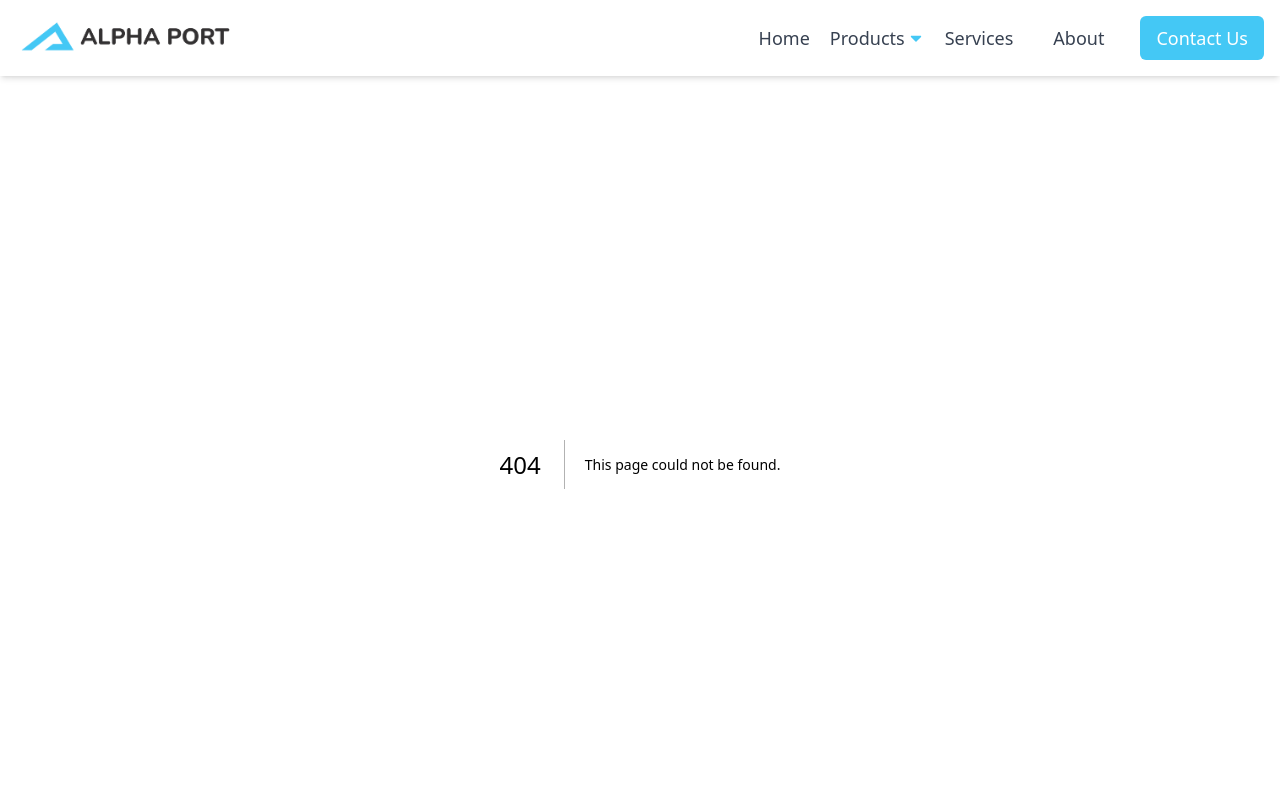
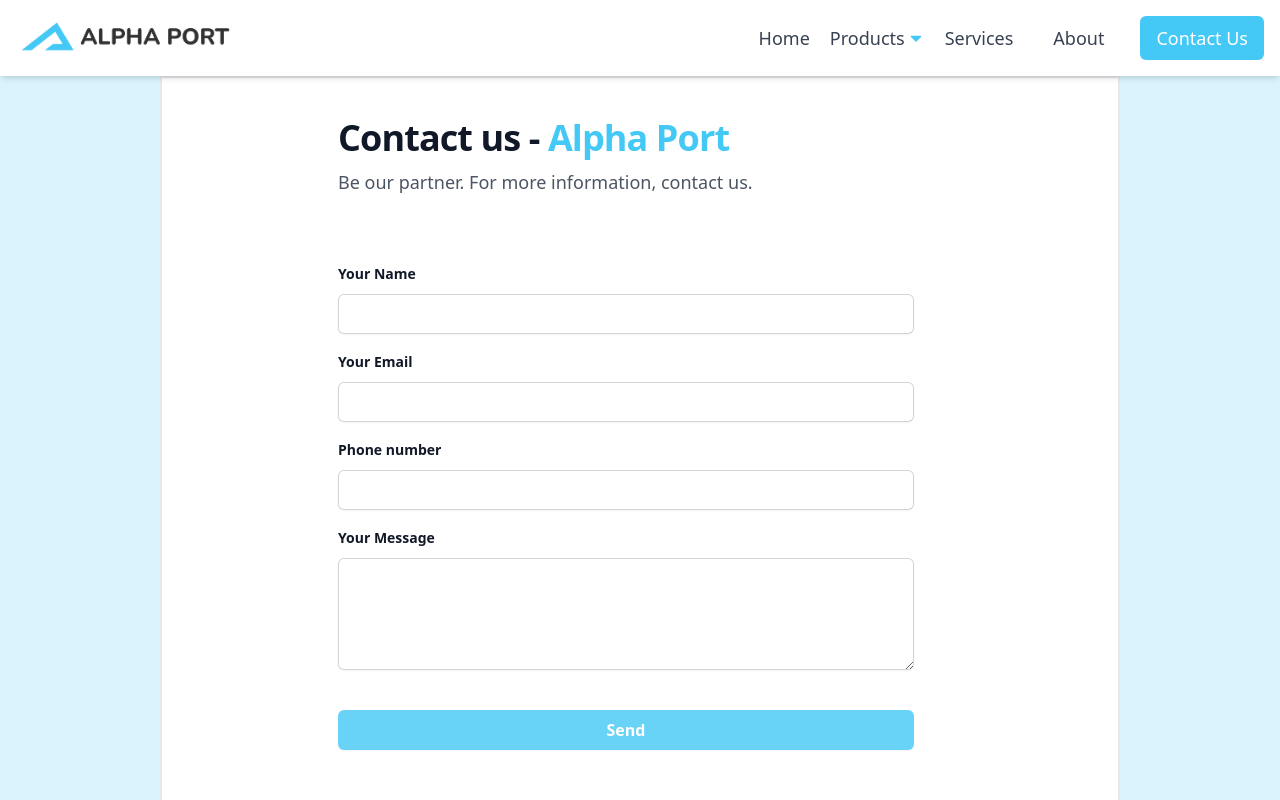
Before and after one commit to mohamed-elsebaey/alpha-port-nextjs, a Next.js app: page /contact-us in a window 1280 px wide. Before the commit this address had no page. Shown: the top 800 px of the page. Built offline with nearby package versions, Linux system fonts and the light colour scheme.

Commit message:
add ContactForm.js and some editing on some files

```diff
--- a/components/header/MainNavigation.js
+++ b/components/header/MainNavigation.js
@@ -120,9 +120,11 @@ const Navbar = () => {
                   </li>
                 ))}
               </ul>
-              <button className=" hidden lg:flex bg-blueColor hover:scale-105 duration-500 text-white px-4 py-2 my-2 rounded-md items-center">
-                Contact Us
-              </button>
+              <Link href="/contact-us">
+                <button className=" hidden lg:flex bg-blueColor hover:scale-105 duration-500 text-white px-4 py-2 my-2 rounded-md items-center">
+                  Contact Us
+                </button>
+              </Link>
               {/* menu button to show links and companies name on a small device */}
               <div className="flex lg:hidden">
                 <button
--- a/components/layout/Layout.js
+++ b/components/layout/Layout.js
@@ -5,7 +5,7 @@ function Layout(props) {
   return (
     <div className="bg-white duration-200 overflow-x-hidden">
       <MainNavigation />
-      <main className="my-12 py-4">{props.children}</main>
+      <main className="mt-[76px]">{props.children}</main>
       <Footer />
     </div>
   );
--- a/components/navPages/Companies/Companies.js
+++ b/components/navPages/Companies/Companies.js
@@ -1,5 +1,6 @@
 import React from "react";
 import Image from "next/image";
+import Link from "next/link";
 import Namaa from "@/public/images/logo/namaa.png";
 import AlphaDates from "@/public/images/logo/alphaDates.png";
 import Basiqat from "@/public/images/logo/basiqat1.png";
@@ -12,6 +13,7 @@ const CompaniesData = [
     name: "Namaa",
     description: "شركة نماء للاستثمار واستصلاح الأراضى – 1033 فدان (434 هكتار)",
     aosDelay: "100",
+    link: "/namaa",
   },
   {
     id: 2,
@@ -20,6 +22,7 @@ const CompaniesData = [
     description:
       "شركة الفا هيرب للنباتات الطبية والعطرية – 1800 فدان (756 هكتار)",
     aosDelay: "200",
+    link: "/alpha-herbs",
   },
   {
     id: 3,
@@ -28,6 +31,7 @@ const CompaniesData = [
     description:
       "باسقات لإقامة وإدارة وبيع مزارع النخيل للغير - 750 فدان (294 هكتار)",
     aosDelay: "200",
+    link: "/basiqat",
   },
   {
     id: 4,
@@ -35,6 +39,7 @@ const CompaniesData = [
     name: "Alpha Dates",
     description: "إنتاج وتصدير التمور – 350 فدان",
     aosDelay: "100",
+    link: "/alpha-dates",
   },
 ];
 const Companies = () => {
@@ -51,6 +56,7 @@ const Companies = () => {
           {/* Company Card section  */}
           <div className="grid grid-cols-1 md:grid-cols-2 xl:grid-cols-4 gap-14 md:gap-5 cursor-pointer">
             {CompaniesData.map((Company) => (
+              <Link href={Company.link}>
                 <div
                   key={Company.id}
                   data-aos="fade-up"
@@ -68,6 +74,7 @@ const Companies = () => {
                     <p className="text-md font-cairo ">{Company.description}</p>
                   </div>
                 </div>
+              </Link>
             ))}
           </div>
         </div>
--- /dev/null
+++ b/components/navPages/ContactForm/ContactForm.js
@@ -0,0 +1,136 @@
+import { useForm, ValidationError } from "@formspree/react";
+
+export default function ContactForm() {
+  const [state, handleSubmit] = useForm("xrgnqqjj");
+
+  return (
+    <div
+      data-aos="fade-down"
+      data-aos-once="true"
+      data-aos-delay="100"
+      className=" bg-white px-6 lg:px-8 py-10 "
+    >
+      <div className="lg:ml-20 xl:ml-36 max-w-2xl text-start">
+        <h1 className="text-3xl font-bold tracking-tight text-gray-900 sm:text-4xl">
+          Contact us - <span className="text-blueColor">Alpha Port</span>
+        </h1>
+        <p className="mt-2 text-lg leading-8 text-gray-600">
+          Be our partner. For more information, contact us.
+        </p>
+      </div>
+      <form
+        className="lg:ml-20 xl:ml-36 mt-12 max-w-xl sm:mt-16"
+        onSubmit={handleSubmit}
+      >
+        <div>
+          <div>
+            <label
+              htmlFor="name"
+              className="block text-sm font-semibold leading-6 text-gray-900"
+            >
+              Your Name
+            </label>
+            <div className="mt-2">
+              <input
+                required
+                type="text"
+                name="name"
+                id="name"
+                className="block w-full rounded-md border-0 px-4 py-2 text-gray-900 shadow-sm ring-1 ring-inset ring-gray-300 placeholder:text-gray-400 focus:ring-2 focus:ring-inset focus:ring-blueColor/50 sm:text-sm sm:leading-6"
+              />
+              <ValidationError
+                prefix="name"
+                field="name"
+                errors={state.errors}
+              />
+            </div>
+          </div>
+          <div className="sm:col-span-2 mt-4">
+            <label
+              htmlFor="email"
+              className="block text-sm font-semibold leading-6 text-gray-900"
+            >
+              Your Email
+            </label>
+            <div className="mt-2">
+              <input
+                required
+                type="email"
+                name="email"
+                id="email"
+                className="block w-full rounded-md border-0 px-4 py-2 text-gray-900 shadow-sm ring-1 ring-inset ring-gray-300 placeholder:text-gray-400 focus:ring-2 focus:ring-inset focus:ring-blueColor/50 sm:text-sm sm:leading-6"
+              />
+              <ValidationError
+                prefix="Email"
+                field="email"
+                errors={state.errors}
+              />
+            </div>
+          </div>
+          <div className="mt-4">
+            <label
+              htmlFor="phone-number"
+              className="block text-sm font-semibold leading-6 text-gray-900"
+            >
+              Phone number
+            </label>
+            <div className="mt-2">
+              <input
+                required
+                type="tel"
+                name="phone-number"
+                id="phone-number"
+                className="block w-full rounded-md border-0 px-4 py-2 text-gray-900 shadow-sm ring-1 ring-inset ring-gray-300 placeholder:text-gray-400 focus:ring-2 focus:ring-inset focus:ring-blueColor/50 sm:text-sm sm:leading-6"
+              />
+              <ValidationError
+                prefix="tel"
+                field="phone-number"
+                errors={state.errors}
+              />
+            </div>
+          </div>
+          <div className="sm:col-span-2 mt-4">
+            <label
+              htmlFor="message"
+              className="block text-sm font-semibold leading-6 text-gray-900"
+            >
+              Your Message
+            </label>
+            <div className="mt-2">
+              <textarea
+                required
+                name="message"
+                id="message"
+                rows={4}
+                className="block w-full rounded-md border-0 px-4 py-2 text-gray-900 shadow-sm ring-1 ring-inset ring-gray-300 placeholder:text-gray-400 focus:ring-2 focus:ring-inset focus:ring-blueColor/50 sm:text-sm sm:leading-6"
+                defaultValue={""}
+              />
+              <ValidationError
+                prefix="Message"
+                field="message"
+                errors={state.errors}
+              />
+            </div>
+          </div>
+        </div>
+        <div className="mt-10">
+          <button
+            type="submit"
+            disabled={state.submitting}
+            className="block w-full rounded-md bg-blueColor/80 px-3.5 py-2 text-center text-md font-semibold text-white shadow-sm hover:bg-blueColor duration-200 focus-visible:outline focus-visible:outline-2 focus-visible:outline-offset-2 focus-visible:outline-blueColor/50 disabled:opacity-20 disabled:cursor-none "
+          >
+            {state.submitting ? "submitting .... " : "Send"}
+          </button>
+          <div className="text-right my-10">
+            {state.succeeded && (
+              <h1>.شكرا لتواصلك معنا سنقوم بالإتصال بك في اسرع وقت</h1>
+            )}
+            {state.errors && (
+              <h2 className="text-red-600">.من فضلك أدخل بيانات صحيحة</h2>
+            )}
+          </div>
+        </div>
+      </form>
+    </div>
+  );
+}
--- a/components/navPages/slides/AutoSlides.js
+++ b/components/navPages/slides/AutoSlides.js
@@ -49,11 +49,11 @@ export default function AutoSlides() {
           }}
           navigation={true}
           modules={[Autoplay, Pagination, Navigation]}
-          className="mySwiper"
+          className="bg-red-600 h-72"
         >
           {images.map((image, index) => (
-            <SwiperSlide key={index}>
-              <div className="flex h-full w-full items-center justify-center">
+            <SwiperSlide key={index} className="bg-teal-500">
+              <div className="flex w-52 items-center justify-center ">
                 <Image
                   src={image.src}
                   alt={image.alt}
--- a/package.json
+++ b/package.json
@@ -12,6 +12,7 @@
     "@formspree/react": "^2.5.1",
     "@headlessui/react": "^1.7.18",
     "@heroicons/react": "^2.1.1",
+    "@tailwindcss/forms": "^0.5.7",
     "aos": "^2.3.4",
     "clsx": "^2.0.0",
     "framer-motion": "^11.0.3",
--- /dev/null
+++ b/pages/contact-us/index.js
@@ -0,0 +1,26 @@
+import ContactForm from "@/components/navPages/ContactForm/ContactForm";
+import Example from "@/components/navPages/Example";
+import React from "react";
+
+import BgImg from "@/public/images/logo/bg.png";
+
+const bgImage = {
+  backgroundImage: `url(${BgImg})`,
+  backgroundPosition: "center",
+  backgroundRepeat: "no-repeat",
+  backgroundSize: "cover",
+  height: "100%",
+  width: "100%",
+};
+
+function ContactUs() {
+  return (
+    <div className="bg-blueColor/20">
+      <div className="w-3/4 mx-auto border-2">
+        <ContactForm />
+      </div>
+    </div>
+  );
+}
+
+export default ContactUs;
--- a/tailwind.config.js
+++ b/tailwind.config.js
@@ -38,5 +38,8 @@ module.exports = {
       },
     },
   },
-  plugins: [require("@tailwindcss/aspect-ratio")],
+  plugins: [
+    require("@tailwindcss/aspect-ratio"),
+    require("@tailwindcss/forms"),
+  ],
 };
```
Also changed, not shown: public/images/logo/bg.png (renamed from public/images/logo/hero.png), 1 other file (tests, documents, lock files or other folders). Lines whose indentation alone changed are shown as unchanged.
